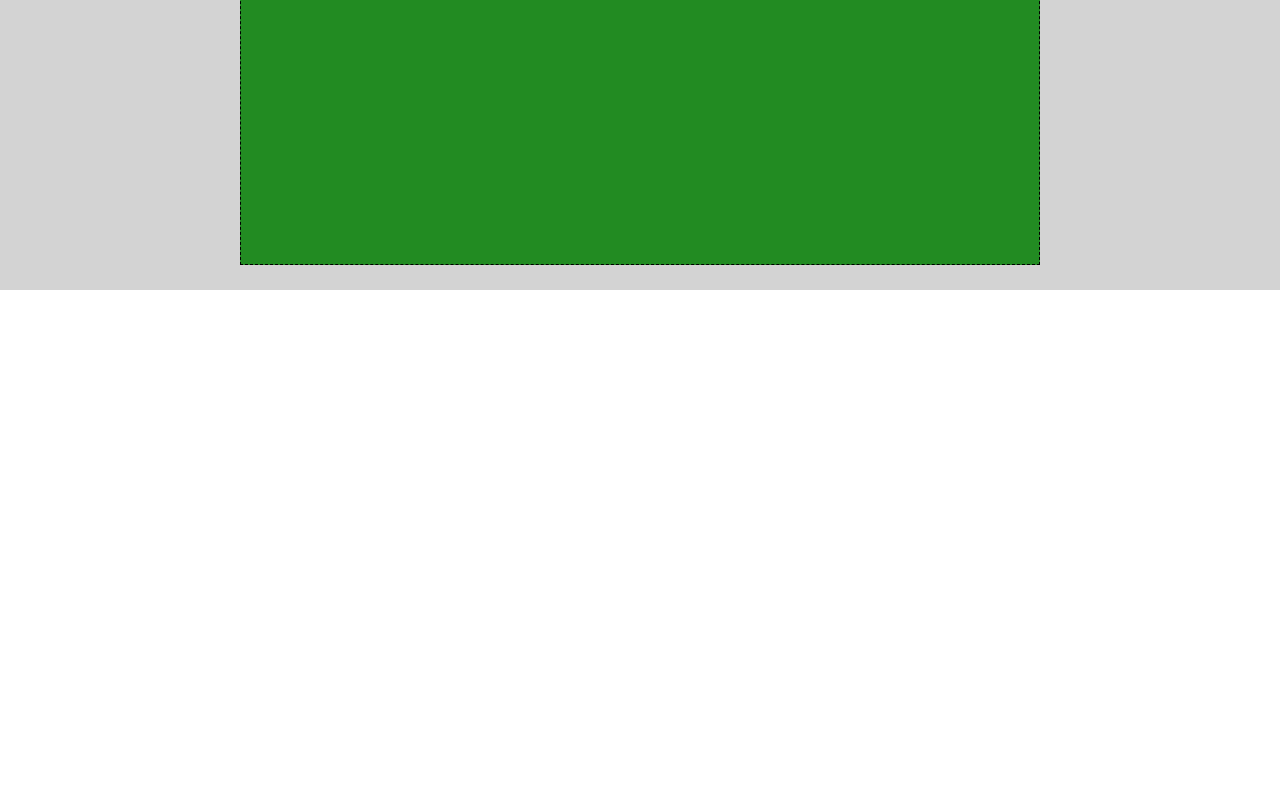
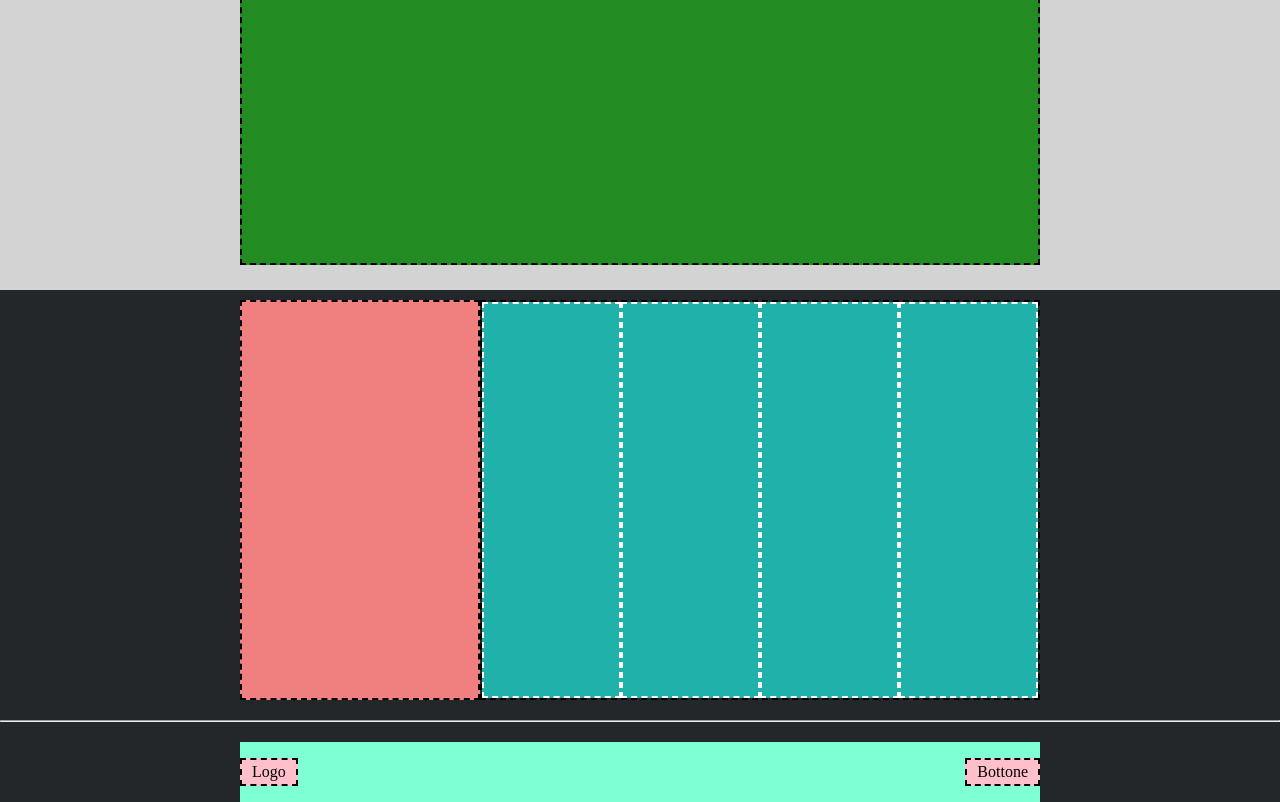
Before and after one commit to Eduard-Condurache/htmlcss-struttura-discord, a plain HTML site: page index.html in a window 1280 px wide. Shown: the part 1960-2762 px from the top of the page. Before the commit the page ends 2250 px from the top, so only its background shows below. Drawn offline with Linux system fonts and the light colour scheme.

Commit message:
Completato esercizio.

```diff
--- a/css/style.css
+++ b/css/style.css
@@ -16,7 +16,7 @@
 }
 
 .header-nav {
-    width: 40%;
+    width: 50%;
     margin: 0 auto;
     background-color: #DAA520;
     display: flex;
@@ -24,7 +24,7 @@
 }
 
 .login, .logo {
-    border: 1px dashed black;
+    border: 2px dashed black;
     width: 25%;
     padding: 5px;
 }
@@ -35,7 +35,7 @@
 }
 
 .nav-links {
-    border: 1px dashed black;
+    border: 2px dashed black;
     width: 75%;
     padding: 5px;
     display: flex;
@@ -60,7 +60,7 @@ header .nav-links a {
     height: 250px;
     background-color:#EE82EE;
     margin: 0 auto;
-    border: 1px dashed black;
+    border: 2px dashed black;
 }
 
     /* MAIN */
@@ -83,14 +83,14 @@ header .nav-links a {
     width: 60%;
     min-height: 350px;
     background-color: #1E90FF;
-    border: 1px dashed black;
+    border: 2px dashed black;
 }
 
 .container1 div:last-child {
     width: 40%;
     min-height: 350px;
     background-color: #FFC0CB;
-    border: 1px dashed black;
+    border: 2px dashed black;
 }
 
     /* SECTION 2 */
@@ -111,14 +111,14 @@ header .nav-links a {
     width: 40%;
     min-height: 350px;
     background-color: #FFC0CB;
-    border: 1px dashed black;
+    border: 2px dashed black;
 }
 
 .container2 div:last-child {
     width: 60%;
     min-height: 350px;
     background-color: #1E90FF;
-    border: 1px dashed black;
+    border: 2px dashed black;
 }
 
     /* SECTION 3 */
@@ -134,5 +134,90 @@ header .nav-links a {
     min-height: 600px;
     margin: 0 auto;
     background-color: #228B22;
-    border: 1px dashed black;
+    border: 2px dashed black;
 }
+
+
+    /* FOOTER PARTE 1 */
+
+footer {
+    background-color: #23272A;
+    padding-top: 10px;
+}
+
+.footer-container {
+    display: flex;
+    width: 800px;
+    height: 400px;
+    margin: 0 auto;
+}
+
+.footer1 {
+    display: flex;
+    width: 30%;
+    background-color: #F08080;
+    border: 2px dashed black;
+}
+
+.footer2 {
+    display: flex;
+    width: 70%;
+    border: 2px dashed black;
+}
+
+.footer2-1 {
+    background-color: #20B2AA;
+    width: 25%;
+    border: 2px dashed white;
+}
+
+.footer2-2 {
+    background-color: #20B2AA;
+    width: 25%;
+    border: 2px dashed white;
+}
+
+.footer2-3 {
+    background-color: #20B2AA;
+    width: 25%;
+    border: 2px dashed white;
+}
+
+.footer2-4 {
+    background-color: #20B2AA;
+    width: 25%;
+    border: 2px dashed white;
+}
+
+
+    /* LINEA HR */
+
+hr {
+    margin: 20px 0px 0px 0px;
+}
+
+    /* FOOTER PARTE 2 */
+
+
+.footer-container2 {
+    display: flex;
+    width: 800px;
+    height: 60px;
+    margin: 0 auto;
+    margin-top: 20px;
+    background-color: #7FFFD4;
+    justify-content: space-between;
+    align-items: center;
+}
+
+.footer-logo {
+    border: 2px dashed black;
+    background-color: #FFC0CB;
+    padding: 3px 10px 3px 10px;
+}
+
+.footer-bottone {
+    border: 2px dashed black;
+    background-color: #FFC0CB;
+    padding: 3px 10px 3px 10px;
+}
--- a/index.html
+++ b/index.html
@@ -90,9 +90,35 @@
         <!-- /main -->
 
         <!-- footer -->
-        <div class="container">
 
-        </div>
+        <footer>
+
+            <section class="footer-container">
+
+                <div class="footer1"></div>
+
+                <div class="footer2">
+
+                    <div class="footer2-1"></div>
+                    <div class="footer2-2"></div>
+                    <div class="footer2-3"></div>
+                    <div class="footer2-4"></div>
+
+                </div>
+
+            </section>
+
+            <hr>
+
+            <section class="footer-container2">
+
+                <div class="footer-logo">Logo</div>
+                <div class="footer-bottone">Bottone</div>
+
+            </section>
+
+        </footer>
+
         <!-- /footer -->
     </body>
 </html>
```
